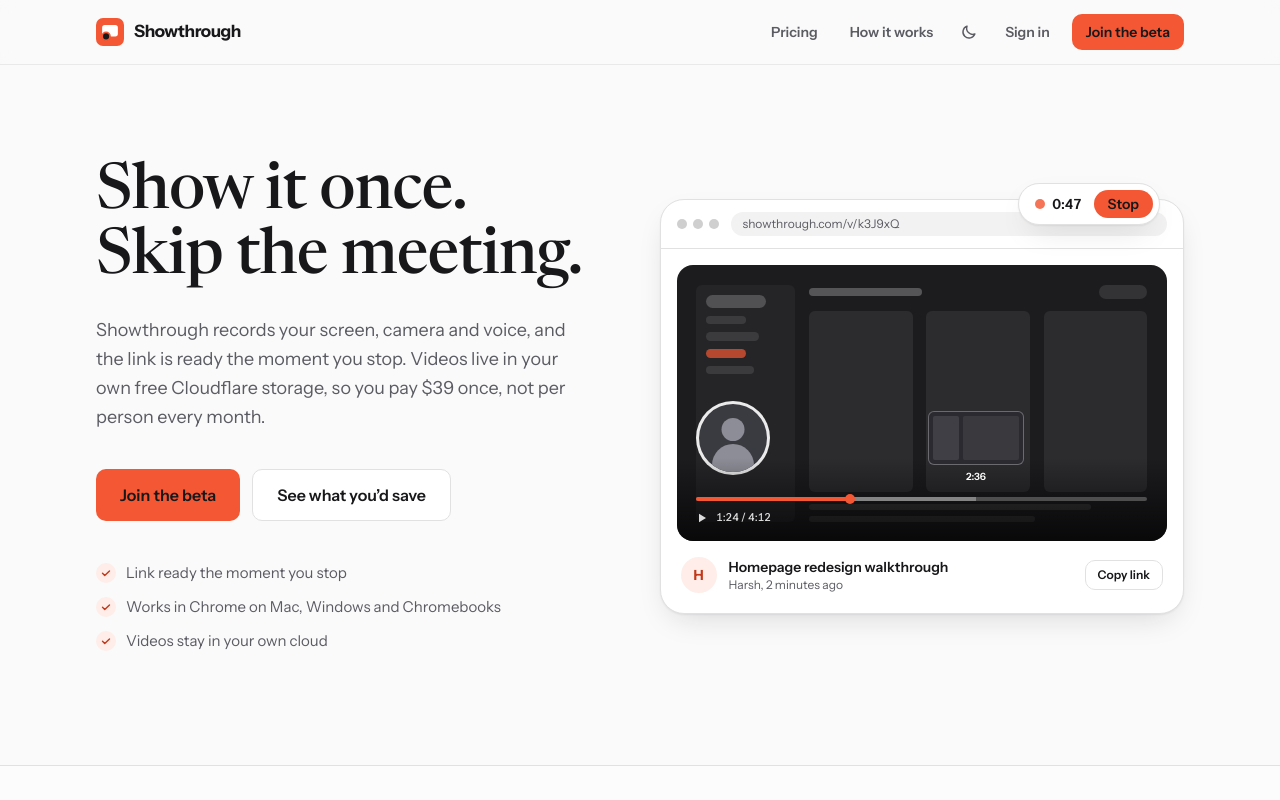
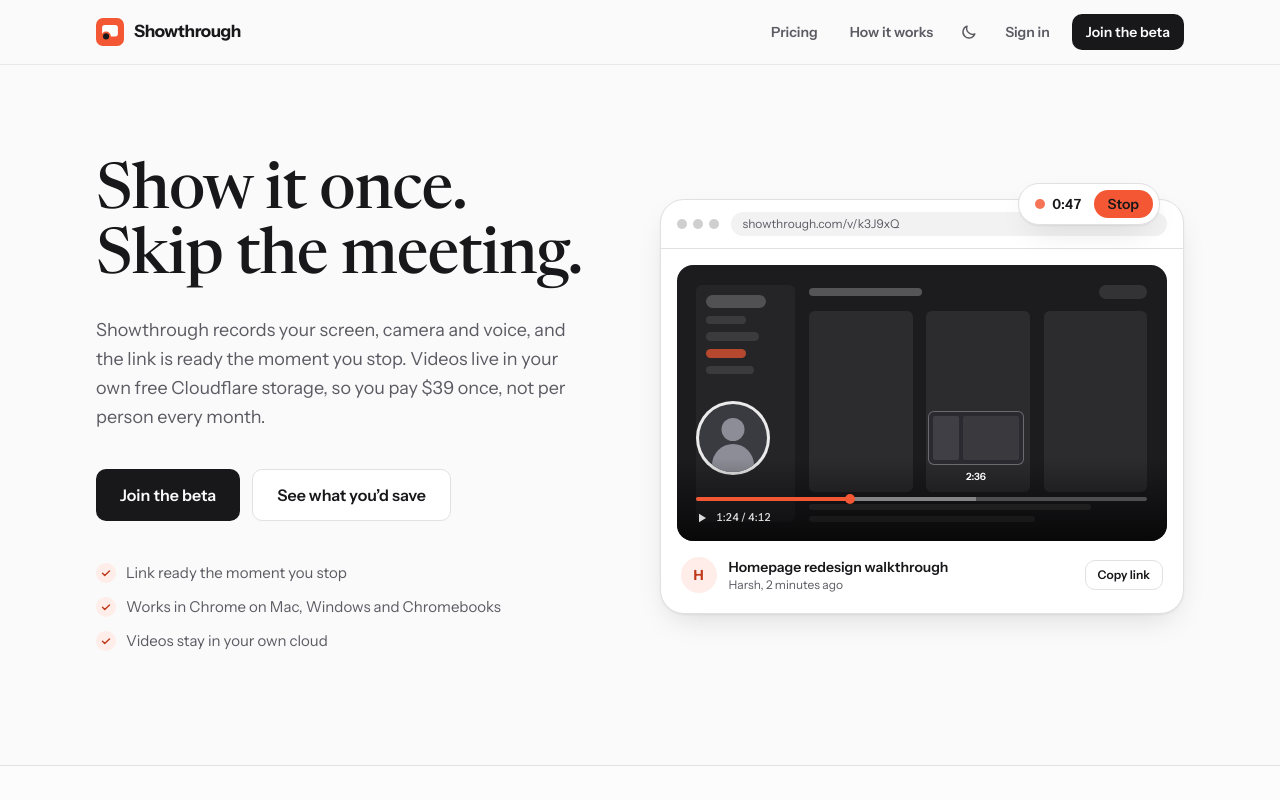
Before and after one commit to Harshrawat27/screen-recorder, a Next.js app: page / in a window 1280 px wide. Shown: the top 800 px of the page. Built offline with nearby package versions, Linux system fonts and the light colour scheme.

Commit message:
fixed buttons

```diff
--- a/app/dashboard/page.tsx
+++ b/app/dashboard/page.tsx
@@ -64,7 +64,7 @@ function VideoCard({ video, href }: { video: VideoSummary; href: string }) {
     <Link href={href} target="_blank" className="group block">
       <div className="relative aspect-video overflow-hidden rounded-card bg-stage">
         <span className="absolute inset-0 grid place-items-center">
-          <span className="grid size-12 place-items-center rounded-full bg-white/10 text-white transition-colors group-hover:bg-brand group-hover:text-on-brand">
+          <span className="grid size-12 place-items-center rounded-full bg-white/10 text-white transition-colors group-hover:bg-white group-hover:text-black">
             <svg viewBox="0 0 12 12" className="ml-0.5 size-4" fill="currentColor" aria-hidden>
               <path d="M3 1.8v8.4L10 6z" />
             </svg>
--- a/components/ui.tsx
+++ b/components/ui.tsx
@@ -1,15 +1,17 @@
 // Shared building blocks. Every page and the future dashboard should use these
 // instead of styling buttons and cards from scratch.
 
-type Variant = "primary" | "secondary" | "ghost";
+type Variant = "primary" | "secondary" | "ghost" | "brand";
 type Size = "sm" | "md" | "lg";
 
 const base =
   "inline-flex items-center justify-center gap-2 rounded-control font-semibold whitespace-nowrap transition-colors disabled:pointer-events-none disabled:opacity-50";
 
 const variants: Record<Variant, string> = {
-  // Orange fill with ink text: the one primary action on a screen.
-  primary: "bg-brand text-on-brand hover:bg-brand-hover",
+  // Ink fill: black in light mode, white in dark mode. The main action on a screen.
+  primary: "bg-text text-canvas hover:bg-text/85",
+  // Orange fill with ink text. Reserved for one special call to action; use sparingly.
+  brand: "bg-brand text-on-brand hover:bg-brand-hover",
   // Neutral surface with a hairline: secondary actions.
   secondary: "border border-line bg-surface text-text hover:border-line-strong hover:bg-sunken",
   // Text only: tertiary actions, navigation.
```
Also changed, not shown: 1 other file (tests, documents, lock files or other folders).
